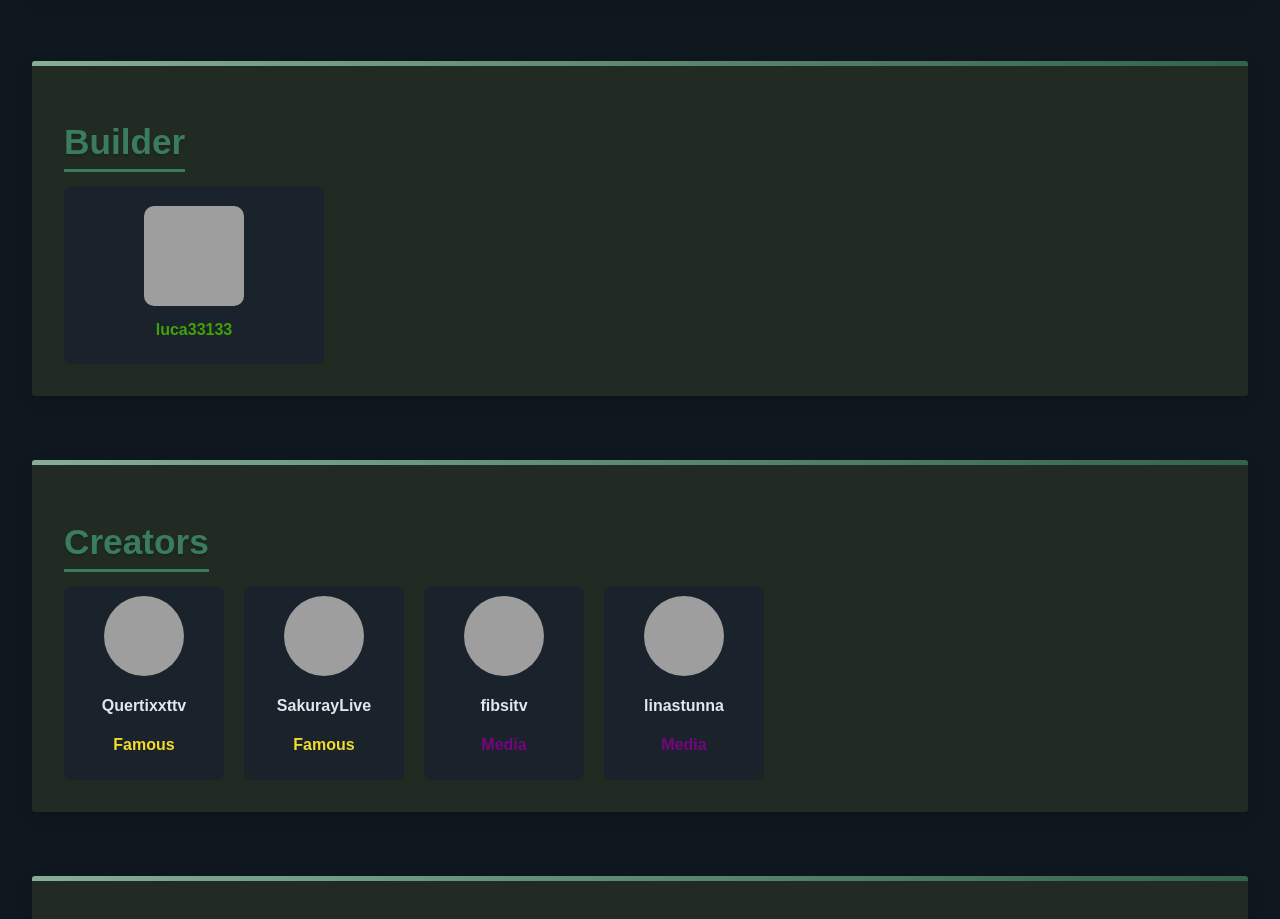
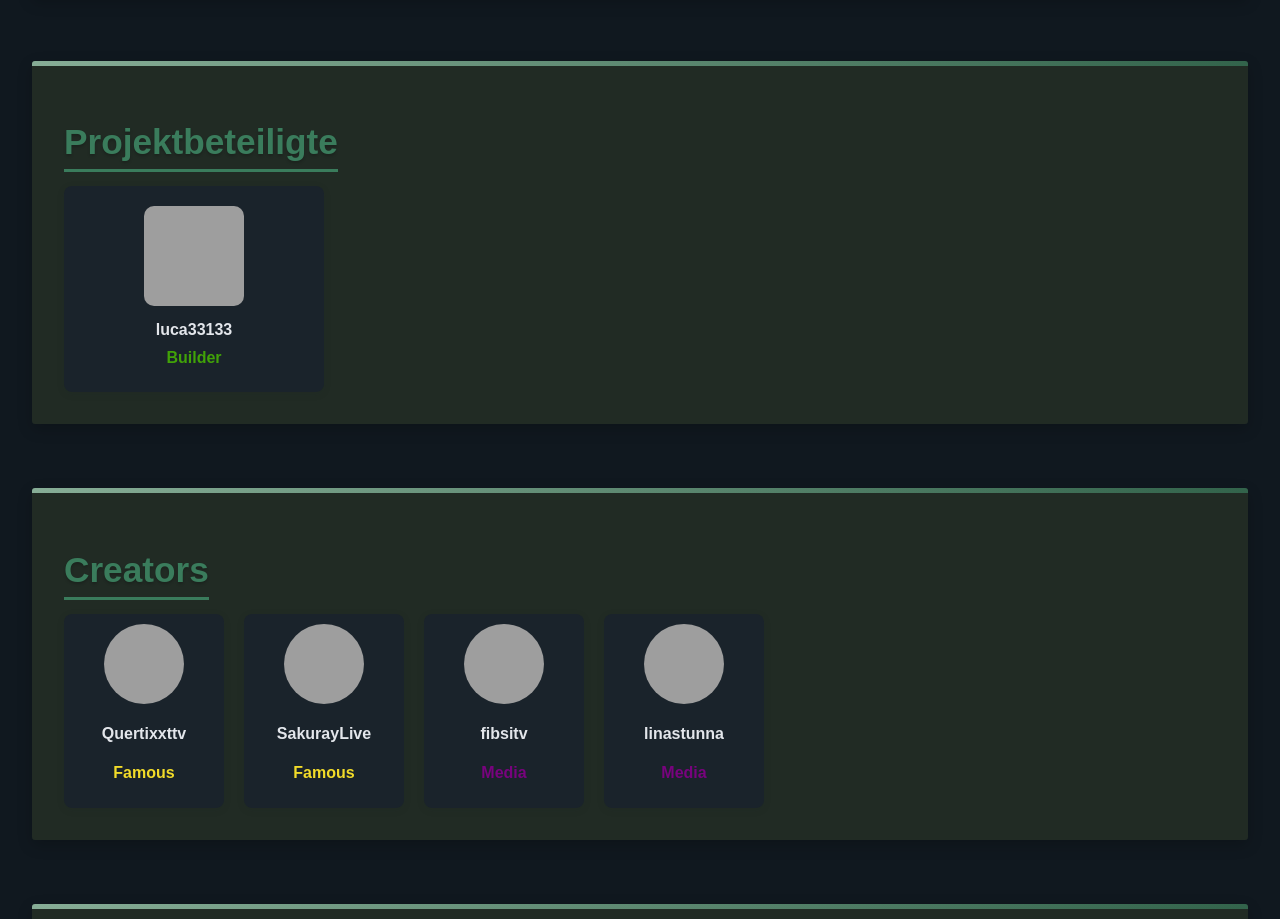
Before and after one commit to Fridoxo/PlanetPVP, a plain HTML site: page team.html in a window 1280 px wide. Shown: the part 780-1699 px from the top of the page. Drawn offline with nearby package versions, Linux system fonts and the light colour scheme; grey boxes are pictures that could not be loaded.

Commit message:
added projektbeteiligte

```diff
--- a/team.html
+++ b/team.html
@@ -341,14 +341,15 @@
 
 <!-- Builder Sektion -->
 <section id="builder" class="fade-section">
-    <h2>Builder</h2>
+    <h2>Projektbeteiligte</h2>
     <div class="team-grid">
         <div class="team-member">
             <div class="minecraft-avatar">
                 <img src="https://mc-heads.net/avatar/luca33133" alt="luca33133" class="avatar-img">
                 <img src="https://mc-heads.net/body/luca33133/100" class="hover-skin" alt="luca33133 Skin">
             </div>
-            <h4 style="color: #41a208;">luca33133</h4>
+            <h4>luca33133</h4>
+            <h4 style="color: #41a208;">Builder</h4>
         </div>
         <!-- Weitere Builder hier hinzufügen -->
     </div>
```
